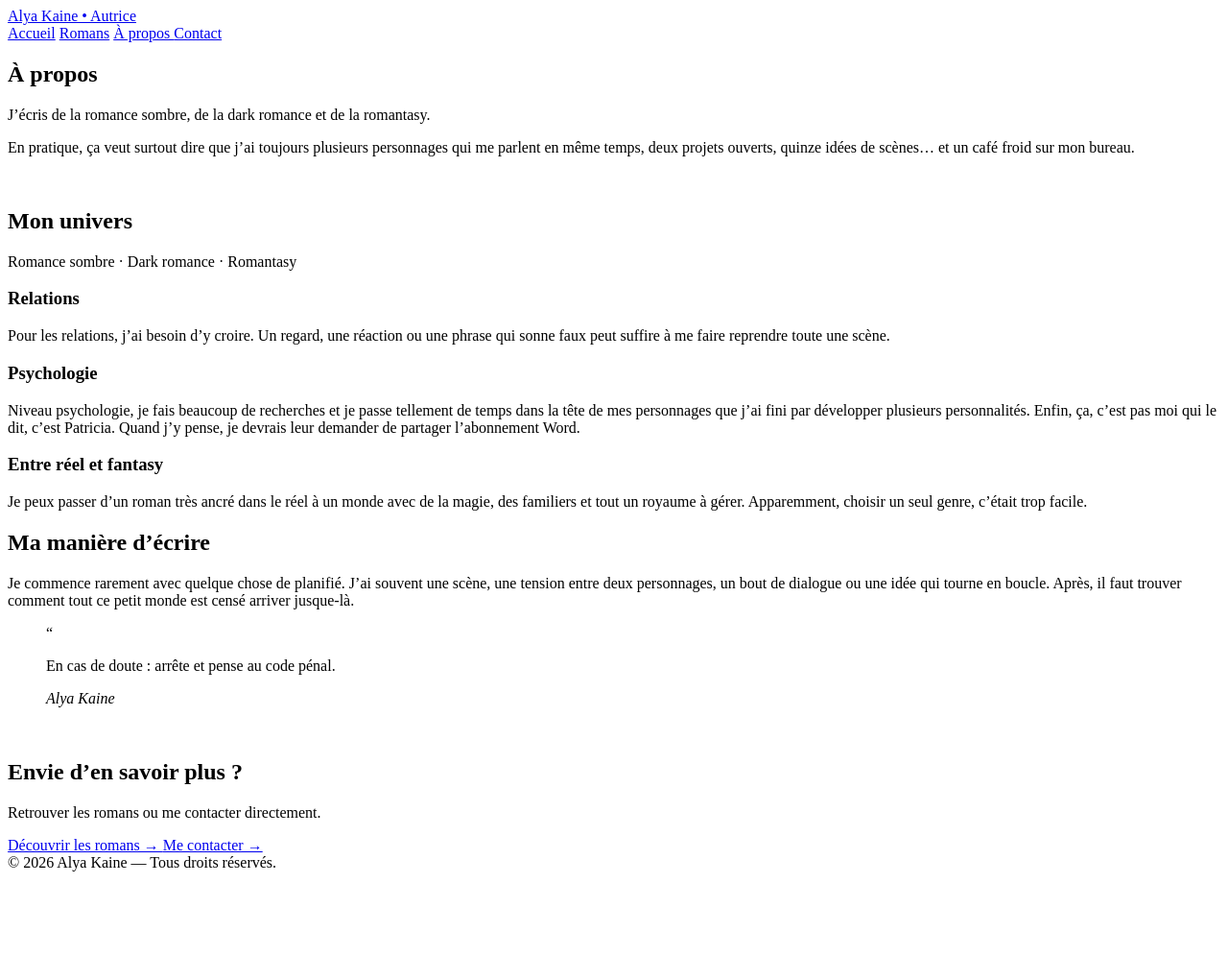
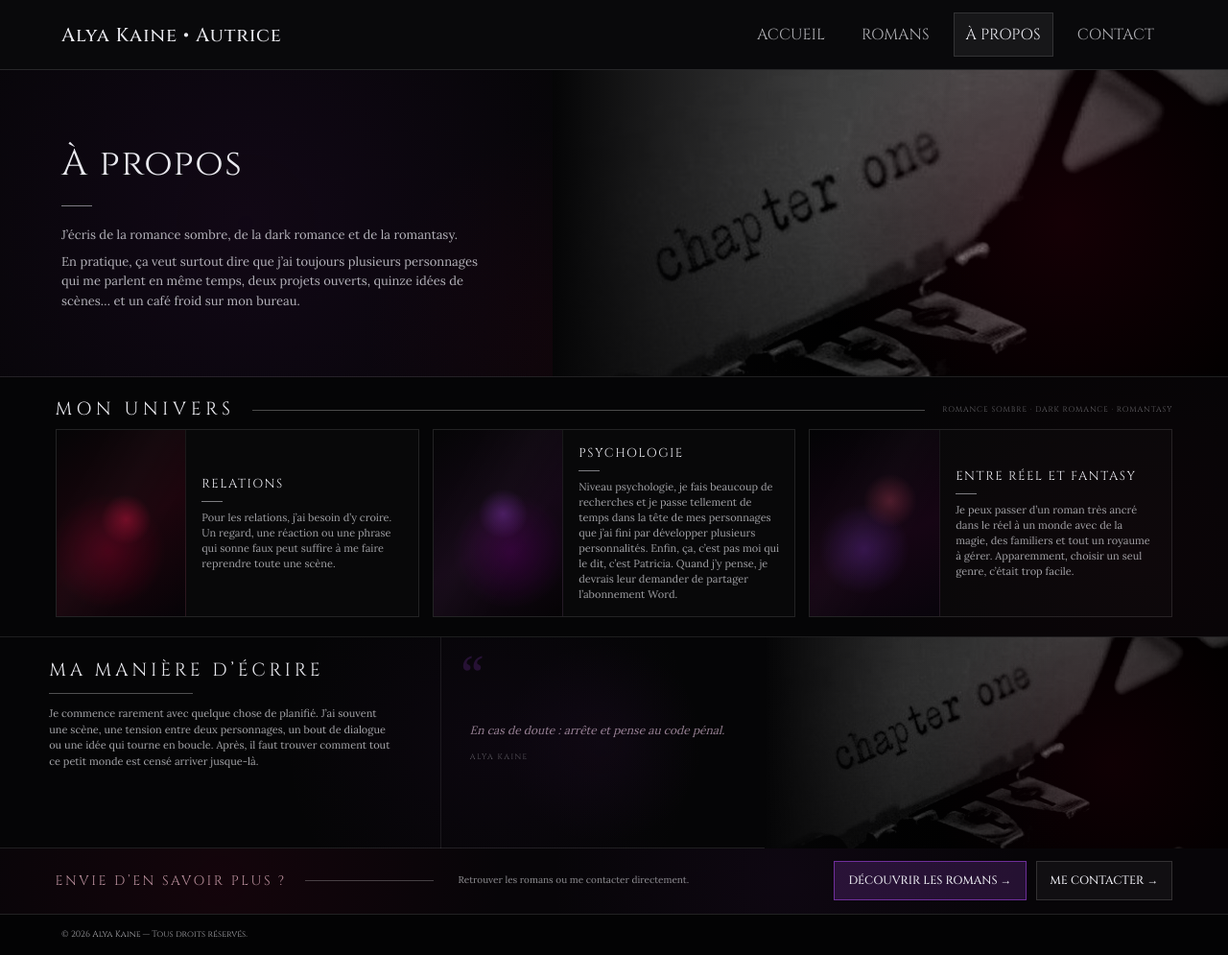
Before and after one commit to Charlotte-Lem/alya-kaine-autrice, a website: page public/apropos.html in a window 1280 px wide. Shown: the whole page at 96% size. Before the commit the page ends 916 px from the top, so only its background shows below. Drawn offline with nearby package versions, Linux system fonts and the light colour scheme; the site is published under a folder, as on GitHub Pages, so addresses that start at the root find nothing.

Commit message:
Correction des pages A propos et Contact

```diff
--- a/public/apropos.html
+++ b/public/apropos.html
@@ -25,8 +25,8 @@
          apropos.css = uniquement cette page
          ===================================================== -->
 
-    <link rel="stylesheet" href="/css/style.css" />
-    <link rel="stylesheet" href="/css/apropos.css" />
+    <link rel="stylesheet" href="./css/style.css" />
+    <link rel="stylesheet" href="./css/apropos.css" />
 
     <!-- =====================================================
          LIBRAIRIES / JS GLOBAL
@@ -36,7 +36,7 @@
     <script src="https://cdn.jsdelivr.net/npm/gsap@3.12.5/dist/ScrollTrigger.min.js"></script>
     <script src="https://cdn.jsdelivr.net/npm/lenis@1.1.20/dist/lenis.min.js"></script>
 
-    <script defer src="/js/app.js"></script>
+    <script defer src="./js/app.js"></script>
   </head>
 
   <body class="apropos-body">
@@ -52,17 +52,17 @@
 
     <header>
       <div class="nav">
-        <a class="brand" href="/index.html">Alya Kaine • Autrice</a>
+        <a class="brand" href="./index.html">Alya Kaine • Autrice</a>
 
         <nav class="navlinks" aria-label="Navigation principale">
-          <a href="/index.html">Accueil</a>
-          <a href="/romans.html">Romans</a>
+          <a href="./index.html">Accueil</a>
+          <a href="./romans.html">Romans</a>
 
-          <a class="active" href="/apropos.html" aria-current="page">
+          <a class="active" href="./apropos.html" aria-current="page">
             À propos
           </a>
 
-          <a href="/contact.html">Contact</a>
+          <a href="./contact.html">Contact</a>
         </nav>
       </div>
     </header>
@@ -77,7 +77,6 @@
         <div class="about-hero-copy">
           <h1 data-reveal>À propos</h1>
 
-          <!-- Texte provisoire : on le réécrira -->
           <div class="about-hero-text" data-reveal>
             <p>
               J’écris de la romance sombre, de la dark romance et de la
@@ -92,13 +91,8 @@
           </div>
         </div>
 
-        <!--
-          IMAGE TEMPORAIRE
-          Tu pourras remplacer bg-apropos.jpg plus tard
-        -->
-
         <div class="about-hero-visual" aria-hidden="true">
-          <img src="/assets/bg-apropos.jpg" alt="" />
+          <img src="./assets/bg-apropos.jpg" alt="" />
         </div>
       </section>
 
@@ -120,7 +114,6 @@
           <!-- CARTE 1 -->
 
           <article class="about-world-card" data-reveal>
-            <!-- Faux visuel temporaire -->
             <div
               class="about-card-visual about-card-visual--red"
               aria-hidden="true"
@@ -142,7 +135,6 @@
           <!-- CARTE 2 -->
 
           <article class="about-world-card" data-reveal>
-            <!-- Faux visuel temporaire -->
             <div
               class="about-card-visual about-card-visual--violet"
               aria-hidden="true"
@@ -166,7 +158,6 @@
           <!-- CARTE 3 -->
 
           <article class="about-world-card" data-reveal>
-            <!-- Faux visuel temporaire -->
             <div
               class="about-card-visual about-card-visual--fantasy"
               aria-hidden="true"
@@ -206,8 +197,6 @@
           </p>
         </div>
 
-        <!-- Citation provisoire -->
-
         <blockquote class="about-quote" data-reveal>
           <span class="about-quote-mark">“</span>
 
@@ -216,14 +205,8 @@
           <cite>Alya Kaine</cite>
         </blockquote>
 
-        <!--
-          Deuxième image temporaire.
-          On reprend la même pour le moment,
-          avec un cadrage différent en CSS.
-        -->
-
         <div class="about-writing-visual" aria-hidden="true">
-          <img src="/assets/bg-apropos.jpg" alt="" />
+          <img src="./assets/bg-apropos.jpg" alt="" />
         </div>
       </section>
 
@@ -241,11 +224,11 @@
         <p>Retrouver les romans ou me contacter directement.</p>
 
         <div class="actions">
-          <a class="btn primary" href="/romans.html">
+          <a class="btn primary" href="./romans.html">
             Découvrir les romans →
           </a>
 
-          <a class="btn" href="/contact.html"> Me contacter → </a>
+          <a class="btn" href="./contact.html"> Me contacter → </a>
         </div>
       </section>
     </main>
```
Also changed, not shown: public/contact.html (+55 -10 lines).
